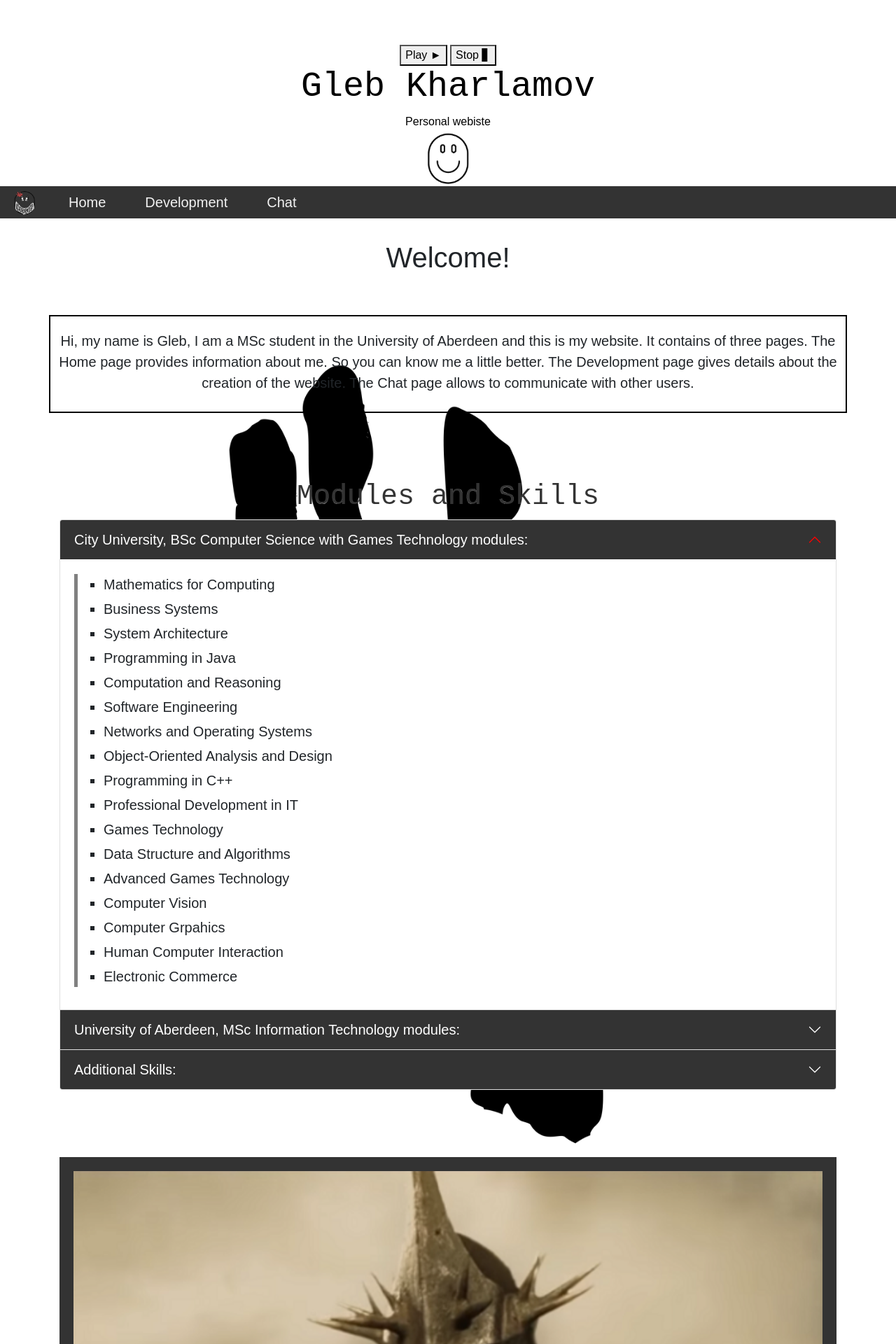
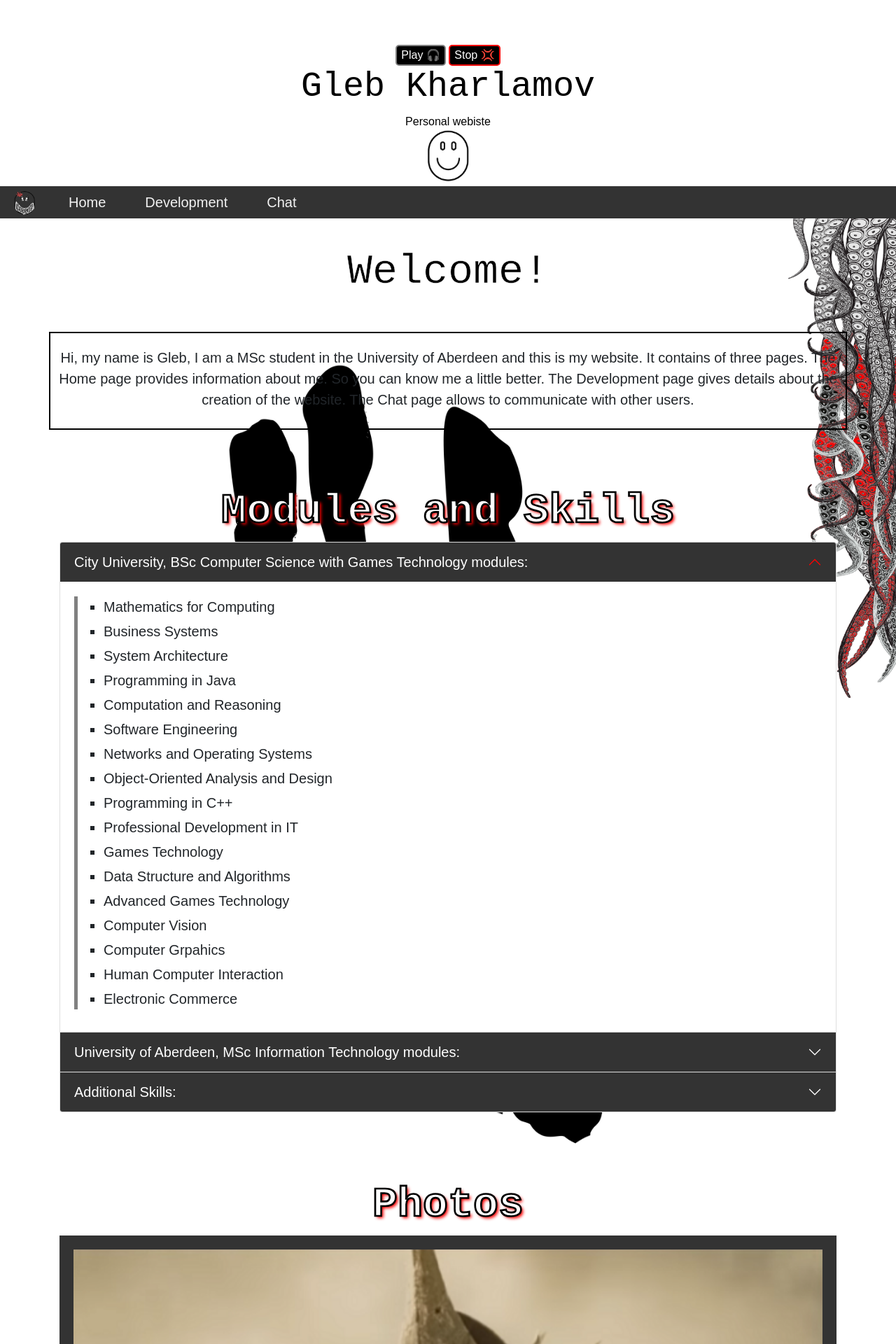
Before and after one commit to Warmetallic/website, a Django app: page / in a window 1280 px wide. Shown: the top 1920 px of the page at 70% size. Run offline with Django 3.2, Linux system fonts and the light colour scheme; data comes from the database, SQL or seed files in the repository.

Commit message:
home page tentacle

```diff
--- a/static/js/angryface.js
+++ b/static/js/angryface.js
@@ -6,11 +6,11 @@ function playPause(){
     if(count == 0){
         count = 1;
         audio.play();
-        playPauseBTN.innerHTML = "Pause ⏸";
+        playPauseBTN.innerHTML = "Pause &#8741";
     }else{
         count = 0;
         audio.pause();
-        playPauseBTN.innerHTML = "Play ►";
+        playPauseBTN.innerHTML = "Play &#127911";
     }
 
 }
@@ -19,5 +19,5 @@ function stop(){
     playPause()
     audio.pause();
     audio.currentTime = 0;
-    playPauseBTN.innerHTML = "Play ►";
+    playPauseBTN.innerHTML = "Play &#127911";
 }
--- a/static/style.css
+++ b/static/style.css
@@ -12,6 +12,13 @@ body{
 * * {
   box-sizing: border-box;
   font-family: Arial, Helvetica, sans-serif;
+}
+
+.maincontainer{
+  background-image: url(/static/img/tentacle7.png);
+  background-repeat: no-repeat;
+  background-size: 20%;
+  background-position: 110% 0px;
 }
 
 
@@ -65,7 +72,7 @@ body{
   background-color: white;
   background-image: url(/static/img/face.png);
   background-size: 60px;
-  background-position: 50% 99%;
+  background-position: 50% 97%;
   background-repeat: no-repeat;
   color: black;
 }
@@ -102,9 +109,23 @@ body{
 /*changes the background color of the headers sections of accordion class (Bootstrap)  */
 .overrideheader{
   font-family: 'Courier New', Courier, monospace;
+  font-size: 60px;
+  font-weight: bold;
   text-align: center;
-  color: #333;
-  -webkit-text-stroke: 0.1px white;
+  color: white;
+  -webkit-text-stroke: 2.7px black;
+  text-shadow: 3px 3px 4px #FF0000;
+}
+
+.welcome{
+  padding-top: 20px;
+  margin-top: 20px;
+  margin-bottom: 0px;
+  font-family: 'Courier New', Courier, monospace;
+  font-size: 60px;
+  text-align: center;
+  color: black;
+  -webkit-text-stroke: 0.5px white;
 }
 
 /*changes color and font for accrodion */
@@ -256,3 +277,17 @@ color: red;
   margin-left: 200px;
   margin-bottom: 200px;
 }
+
+#playPauseBTN{
+  background-color: black;
+  color: white;
+  border: 2px solid grey;
+  border-radius: 5px;
+}
+
+#stopBTN{
+  background-color: black;
+  color: white;
+  border: 2px solid red;
+  border-radius: 5px;
+}
--- a/website/templates/base.html
+++ b/website/templates/base.html
@@ -20,12 +20,11 @@
           <audio id="audio">
             <source src="{% static 'sounds/mm.mp3' %}" type="audio/mpeg">
             </audio>
-          <button id="playPauseBTN" onclick="playPause()">Play &#9658</button>
-          <button onclick="stop()">Stop &#9611</button>
+            <button id="playPauseBTN" onclick="playPause()">Play &#127911</button>
+            <button id="stopBTN"onclick="stop()">Stop &#128162</button>
           </div>
           <h1>Gleb Kharlamov</h1>
           <p>Personal webiste</p>
-
         </header>
         <!--Navigation panel-->
         <nav class="navbar navbar-expand-sm sticky-top nav">
@@ -56,9 +55,7 @@
 
         <script src="{% static 'js/angryface.js' %}"></script>
 
-        <script>
-
-        </script>
+        <script src="/static/js/angryface.js"></script>
 
         <!-- Optional JavaScript; choose one of the two! -->
 
--- a/website/templates/home.html
+++ b/website/templates/home.html
@@ -4,9 +4,9 @@
 {% block content %}
 {% load static %}
 <!--Introduction section-->
-<div class="container pt-3 my-3">
+<div class="container">
   <div class="row">
-    <div class="col"><h1 class="text-center">Welcome!</h1></div>
+    <div class="col"><h1 class="welcome">Welcome!</h1></div>
   </div>
   <div class="row">
     <div class="col overridep">
@@ -99,6 +99,9 @@
 
 <!--Gallery of images/ Bootsrap Carousel-->
 <div class="container pt-3 my-3">
+  <div class="row">
+    <div class="col"><h1 class="overrideheader">Photos</h1></div>
+  </div>
   <div id="carouselExampleIndicators" class="carousel slide" data-bs-ride="carousel">
     <div class="carousel-indicators">
      {% for i in images%}
@@ -121,5 +124,4 @@
     </button>
   </div>
 </div>
-</div>
 {% endblock %}
```
Also changed, not shown: static/img/tentacle.png (added), static/img/tentacle2.png (added), static/img/tentacle3.png (added), static/img/tentacle4.png (added), static/img/tentacle5.png (added), static/img/tentacle6.png (added), static/img/tentacle7.png (added). Lines whose indentation alone changed are shown as unchanged.
